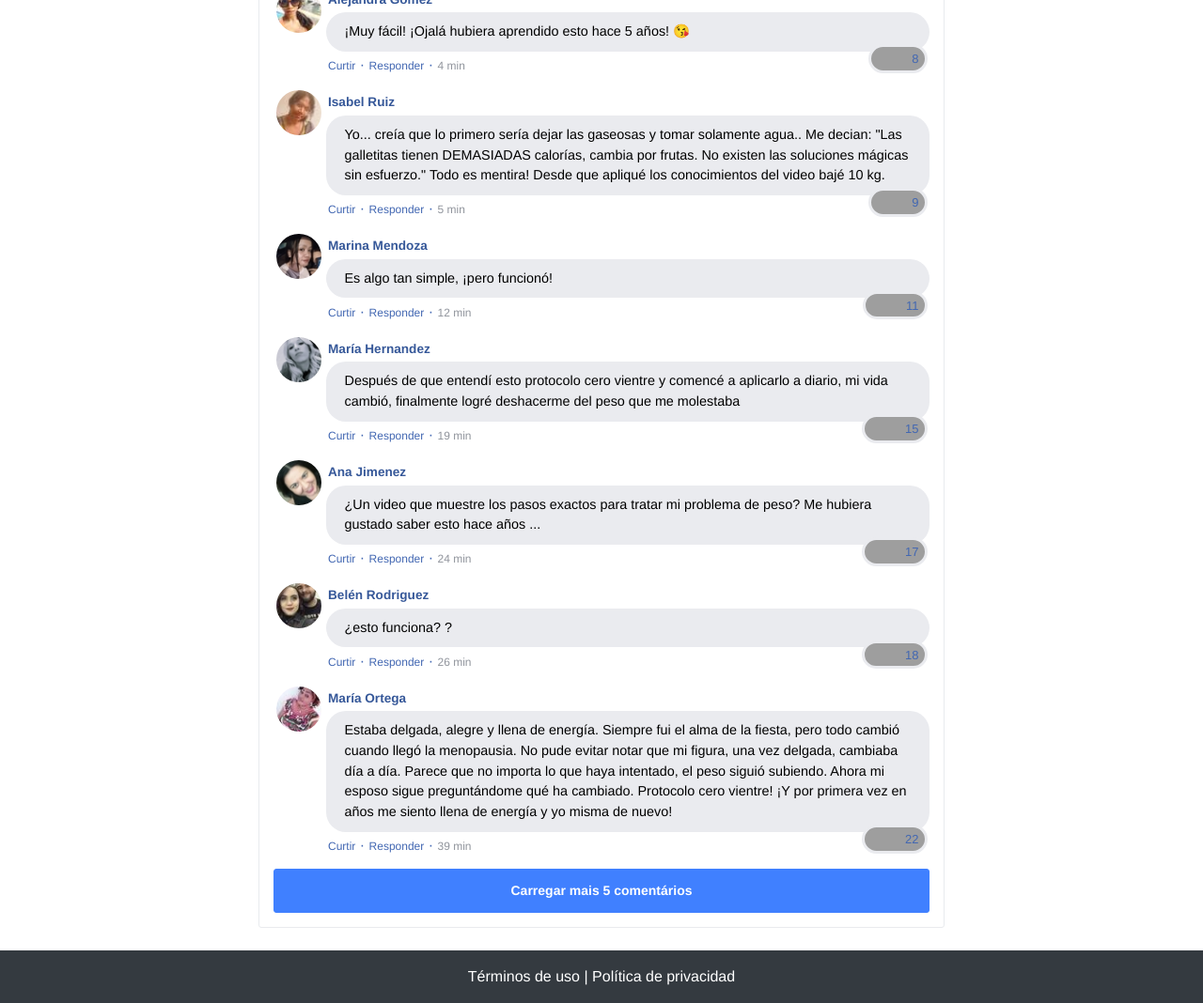
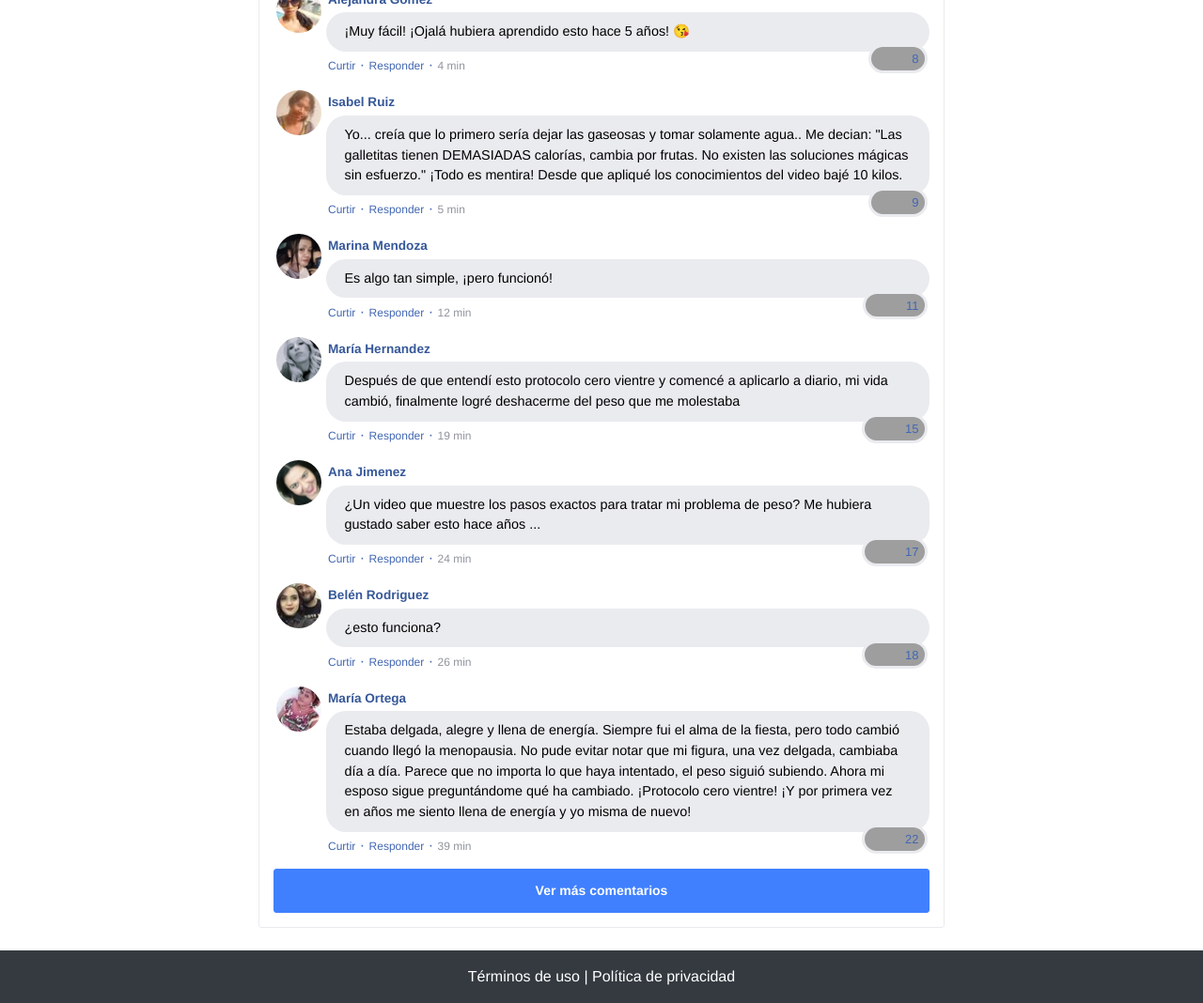
Before and after one commit to luckisthebestsuperpower/cero-vientre, a plain HTML site: page index.html in a window 1280 px wide. Shown: the part 780-1848 px from the top of the page at 94% size. Drawn offline with nearby package versions, Linux system fonts and the light colour scheme; grey boxes are pictures that could not be loaded; a script that the page names is missing.

Commit message:
Add files via upload

```diff
--- a/index.html
+++ b/index.html
@@ -126,8 +126,8 @@
                       </td>
                     </tr>
                     <tr>
-                      <td class="fb-comments-comment-text">Yo... creía que lo primero sería dejar las gaseosas y tomar solamente agua.. Me decian: "Las galletitas tienen DEMASIADAS calorías, cambia por frutas. No existen las soluciones mágicas sin esfuerzo." Todo es mentira!
-                      Desde que apliqué los conocimientos del video bajé 10 kg.</td>
+                      <td class="fb-comments-comment-text">Yo... creía que lo primero sería dejar las gaseosas y tomar solamente agua.. Me decian: "Las galletitas tienen DEMASIADAS calorías, cambia por frutas. No existen las soluciones mágicas sin esfuerzo." ¡Todo es mentira!
+                      Desde que apliqué los conocimientos del video bajé 10 kilos.</td>
                     </tr>
                     <tr>
                       <td class="fb-comments-comment-actions">
@@ -243,8 +243,7 @@
                       </td>
                     </tr>
                     <tr>
-                      <td class="fb-comments-comment-text">¿esto funciona?
-?</td>
+                      <td class="fb-comments-comment-text">¿esto funciona?</td>
                     </tr>
                     <tr>
                       <td class="fb-comments-comment-actions">
@@ -274,7 +273,7 @@
                       </td>
                     </tr>
                     <tr>
-                      <td class="fb-comments-comment-text">Estaba delgada, alegre y llena de energía. Siempre fui el alma de la fiesta, pero todo cambió cuando llegó la menopausia. No pude evitar notar que mi figura, una vez delgada, cambiaba día a día. Parece que no importa lo que haya intentado, el peso siguió subiendo. Ahora mi esposo sigue preguntándome qué ha cambiado. Protocolo cero vientre! ¡Y por primera vez en años me siento llena de energía y yo misma de nuevo!</td>
+                      <td class="fb-comments-comment-text">Estaba delgada, alegre y llena de energía. Siempre fui el alma de la fiesta, pero todo cambió cuando llegó la menopausia. No pude evitar notar que mi figura, una vez delgada, cambiaba día a día. Parece que no importa lo que haya intentado, el peso siguió subiendo. Ahora mi esposo sigue preguntándome qué ha cambiado. ¡Protocolo cero vientre! ¡Y por primera vez en años me siento llena de energía y yo misma de nuevo!</td>
                     </tr>
                     <tr>
                       <td class="fb-comments-comment-actions">
@@ -290,7 +289,7 @@
                   </tbody>
                 </table>
               </div>
-              <button class="fb-comments-loadmore" onclick="javascript:loadMore();">Carregar mais 5 comentários</button>
+              <button class="fb-comments-loadmore" onclick="javascript:loadMore();">Ver más comentarios</button>
               <div style="display:none" id="more">
                 <div class="fb-comments-wrapper">
                   <table class="fb-comments-comment" id="10">
@@ -366,7 +365,7 @@
                         </td>
                       </tr>
                       <tr>
-                        <td class="fb-comments-comment-text">¡este protocolo funciona! Empecé hace dos semanas y ya he perdido 9 kilos.. ..🌹🥰🙋</td>
+                        <td class="fb-comments-comment-text">¡Este protocolo funciona! Empecé hace dos semanas y ya he perdido 9 kilos.. ..🌹🥰🙋</td>
                       </tr>
                       <tr>
                         <td class="fb-comments-comment-actions">
@@ -462,7 +461,7 @@
     </footer>
 
     <script type="text/javascript">
-      setTimeout(() => {document.getElementById("cta1").classList.remove("d-none"); document.getElementById("cta2").classList.remove("d-none")}, 1637000); // temporização da Call to Action (em milissegundos)
+      setTimeout(() => {document.getElementById("cta1").classList.remove("d-none"); document.getElementById("cta2").classList.remove("d-none")}, 1292000); // temporização da Call to Action (em milissegundos)
     </script>
 
     <script src="https://code.jquery.com/jquery-3.3.1.slim.min.js" integrity="sha384-q8i/X+965DzO0rT7abK41JStQIAqVgRVzpbzo5smXKp4YfRvH+8abtTE1Pi6jizo" crossorigin="anonymous"></script>
```
